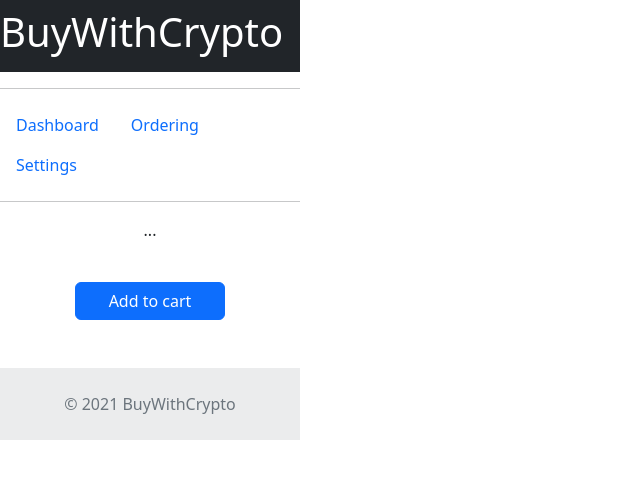
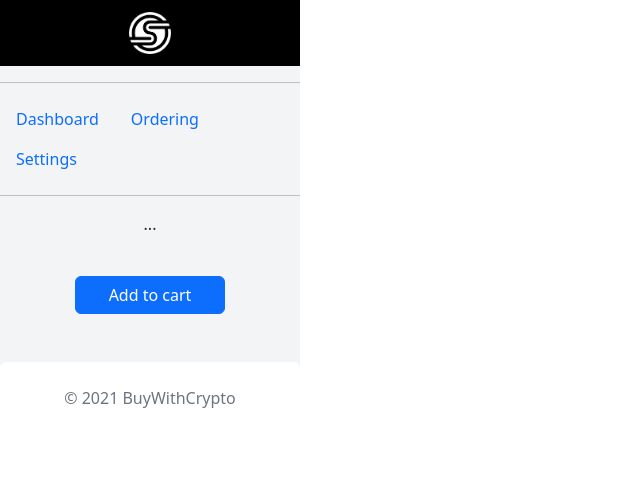
Before and after one commit to BuyWithCrypto/extension, a browser extension: page index.html in a window 1280 px wide. Shown: the whole page, without its empty margins (0-640 px from the left). Drawn offline with nearby package versions, Linux system fonts and the light colour scheme.

Commit message:
menu logo

```diff
--- a/assets/css/main.css
+++ b/assets/css/main.css
@@ -15,3 +15,17 @@ h1, p {
 h1 {
   color: #fff;
 }
+.content {
+  background-color: #f2f4f6;
+}
+.navbar-brand {
+  display: block;
+  margin-left: auto;
+  margin-right: auto;
+  margin-top: -5px;
+  margin-bottom: -5px;
+}
+/*footer {
+  border-top-right-radius: 20%;
+  border-top-left-radius: 20%;
+}*/
--- a/index.html
+++ b/index.html
@@ -21,8 +21,10 @@
   <body>
     <div class="content">
       <!-- Navigation Start -->
-      <nav class="navbar navbar-dark bg-dark">
-          <h1>BuyWithCrypto</h1>
+      <nav class="navbar navbar-light bg-black">
+        <a class="navbar-brand" href="https://app.buywithcrypto.fr/" target="_blank">
+          <img src="assets/img/logo-wb.png" width="50" height="50" alt="">
+        </a>
       </nav><hr/>
       <!-- Navigation End -->
 
@@ -48,8 +50,8 @@
       <!-- Content End -->
 
       <!-- Footer Start -->
-      <footer class="text-center text-lg-start bg-light text-muted">
-        <div class="text-center p-4" style="background-color: rgba(0, 0, 0, 0.05);">
+      <footer class="text-center text-lg-start bg-white rounded-top text-muted">
+        <div class="text-center p-4">
           © 2021 BuyWithCrypto
         </div>
       </footer>
```
Also changed, not shown: assets/img/logo-wb.png (added).
